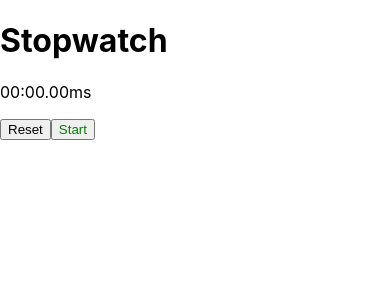
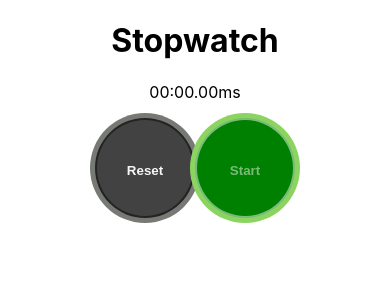
Before and after one commit to danielabbasi/stopwatch-using-react, a React (Create React App) app in the folder stopwatch/: page / in a window 390 px wide. Shown: the top 300 px of the page. Built offline with nearby package versions, Linux system fonts and the light colour scheme.

Commit message:
Added colour changes to the start and stop button as well as extra css to make the buttons look more like the iphone stopwatch

```diff
--- a/stopwatch/src/App.css
+++ b/stopwatch/src/App.css
@@ -1,7 +1,99 @@
 .startBtn {
+  background-color: green;
+  display: inline-block;
+  color: rgba(255, 255, 255, 0.47);
+  font-weight: bold;
+  text-decoration: none;
+  width: 100px;
+  height: 100px;
+  line-height: 100px;
+  border-radius: 50%;
+  text-align: center;
+  vertical-align: middle;
+  overflow: hidden;
+  box-shadow: 0px 0px 0px 5px #8cd460;
+  border: solid 2px rgba(255, 255, 255, 0.47);
+  transition: .4s;
+}
+
+.startBtn:hover{
+  border-style: dashed;
+}
+
+.stopBtn {
+  background-color: rgb(189, 15, 15);
+  display: inline-block;
+  color: rgba(255, 255, 255, 0.952);
+  font-weight: bold;
+  text-decoration: none;
+  width: 100px;
+  height: 100px;
+  line-height: 100px;
+  border-radius: 50%;
+  text-align: center;
+  vertical-align: middle;
+  overflow: hidden;
+  box-shadow: 0px 0px 0px 5px #7a1c1c;
+  border: solid 2px rgba(0, 0, 0, 0.47);
+  transition: .4s;
+}
+
+.stopBtn:hover{
+  border-style: dashed;
+}
+
+.resetBtn {
+  background-color: rgb(66, 66, 66);
+  display: inline-block;
+  color: rgba(255, 255, 255, 0.952);
+  font-weight: bold;
+  text-decoration: none;
+  width: 100px;
+  height: 100px;
+  line-height: 100px;
+  border-radius: 50%;
+  text-align: center;
+  vertical-align: middle;
+  overflow: hidden;
+  box-shadow: 0px 0px 0px 5px #777a74;
+  border: solid 2px rgba(0, 0, 0, 0.47);
+  transition: .4s;
+}
+
+.resetBtn:hover{
+  border-style: dashed;
+}
+
+.lapBtn {
+  background-color: rgb(66, 66, 66);
+  display: inline-block;
+  color: rgba(255, 255, 255, 0.952);
+  font-weight: bold;
+  text-decoration: none;
+  width: 100px;
+  height: 100px;
+  line-height: 100px;
+  border-radius: 50%;
+  text-align: center;
+  vertical-align: middle;
+  overflow: hidden;
+  box-shadow: 0px 0px 0px 5px #777a74;
+  border: solid 2px rgba(0, 0, 0, 0.47);
+  transition: .4s;
+}
+
+.lapBtn:hover{
+  border-style: dashed;
+}
+
+.maxLap {
+  color: red
+}
+
+.minLap {
   color: green
 }
 
-.stopBtn {
-  color: red
+.App {
+  text-align: center;
 }
--- a/stopwatch/src/Stopwatch.js
+++ b/stopwatch/src/Stopwatch.js
@@ -9,7 +9,9 @@ class Stopwatch extends Component {
             status: false,
             timeElapsed: 0,
             lapTimes: [],
-            currentTime: 0
+            currentTime: 0,
+            minLap: 0,
+            maxLap: 0
         }
     }
 
@@ -40,8 +42,13 @@ class Stopwatch extends Component {
                     this.setState((state) => {
                         this.state.lapTimes.push(difference)
                     })
+
                     this.currentTime = this.state.timeElapsed;
-               }
+                    if (this.state.lapTimes.length > 2) {
+                        this.setState({ maxLap: Math.max(...this.state.lapTimes) })
+                        this.setState({ minLap: Math.min(...this.state.lapTimes) })
+                    }
+                }
             }
     }
 
@@ -59,14 +66,14 @@ class Stopwatch extends Component {
     }
 
     render() {
-        const { status, timeElapsed, lapTimes } = this.state;
+        const { status, timeElapsed, lapTimes, maxLap, minLap } = this.state;
         return (
             <>
                 <p>{this.millisecondConversion(timeElapsed)}ms</p>
-                <button onClick={this.handleLapReset}>{status && timeElapsed > 0 ? 'Lap' : 'Reset'}</button>
+                <button className={status ? "resetBtn" : "lapBtn"} onClick={this.handleLapReset}>{status && timeElapsed > 0 ? 'Lap' : 'Reset'}</button>
                 <button className={status ? "stopBtn" : "startBtn"} onClick={this.handleStopStart} >{status ? 'Stop' : 'Start'}</button>
-                {lapTimes.map(lap => <ul>
-                    <li key={lap}>{this.millisecondConversion(lap)}</li>
+                {lapTimes.map((lap, index) => <ul>
+                    <li key={index}>Lap {index + 1} {this.millisecondConversion(lap)}</li>
                 </ul>)}
             </>
         )
```
